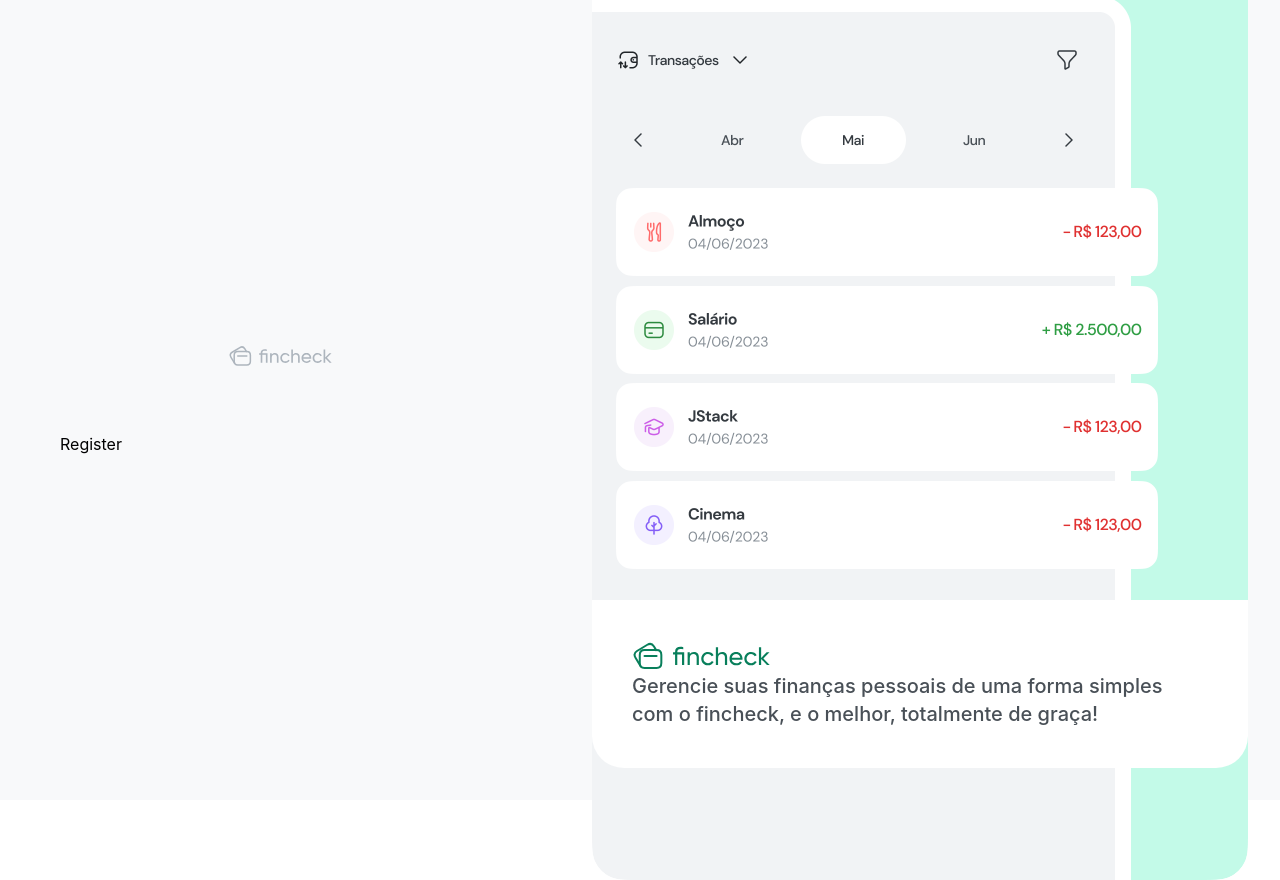
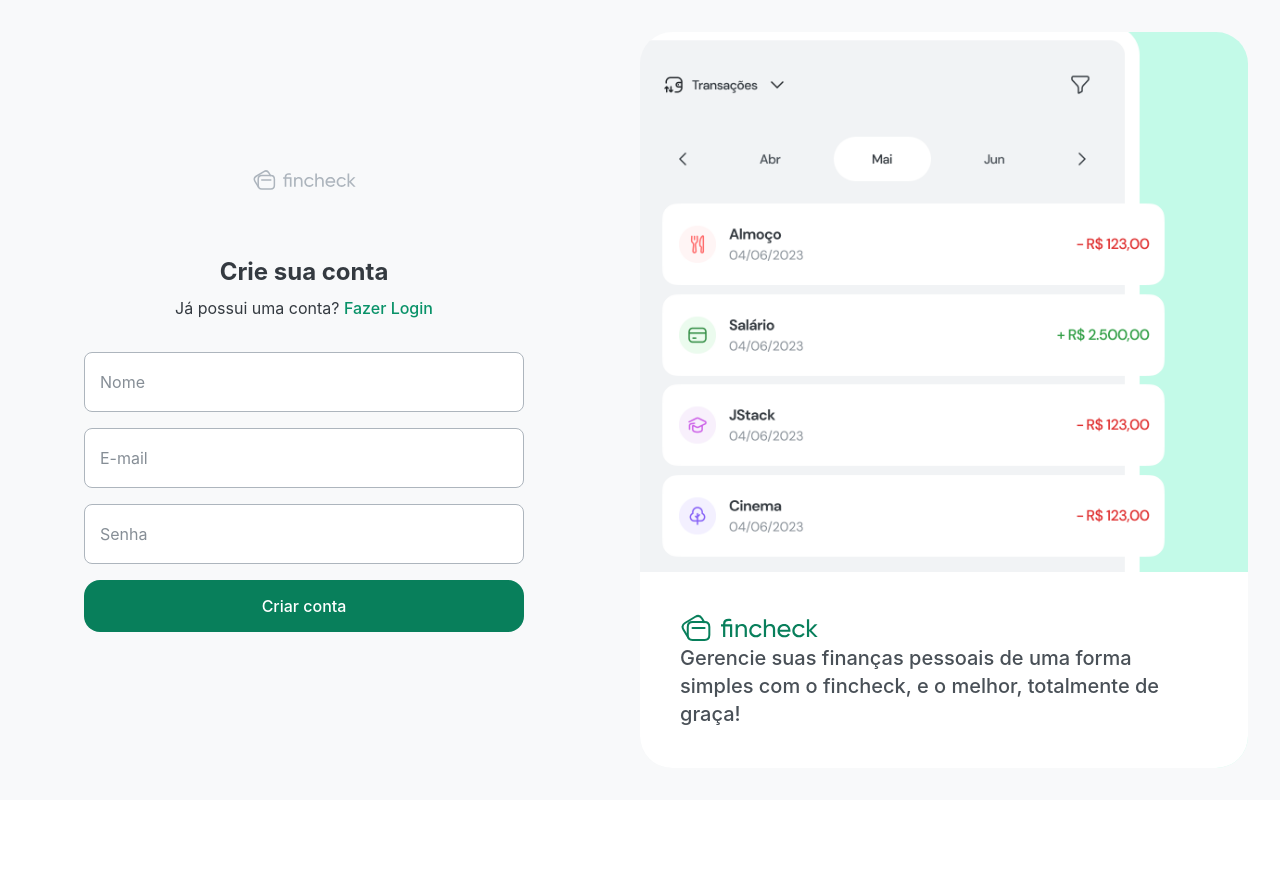
Before and after one commit to RenanLuca/fincheck-frontend, a React (Vite) app: page /register in a window 1280 px wide. After the commit the page ends 800 px from the top, so only its background shows below. Built offline with nearby package versions, Linux system fonts and the light colour scheme.

Commit message:
feat: create auth form design and validation

```diff
--- a/package.json
+++ b/package.json
@@ -10,11 +10,14 @@
     "preview": "vite preview"
   },
   "dependencies": {
+    "@hookform/resolvers": "^5.4.0",
     "@tailwindcss/vite": "^4.3.3",
     "react": "^19.2.7",
     "react-dom": "^19.2.7",
+    "react-hook-form": "^7.81.0",
     "react-router": "^8.2.0",
-    "tailwindcss": "^4.3.3"
+    "tailwindcss": "^4.3.3",
+    "zod": "^4.4.3"
   },
   "devDependencies": {
     "@eslint/js": "^10.0.1",
--- /dev/null
+++ b/src/schemas/loginSchema.ts
@@ -0,0 +1,11 @@
+import { z } from "zod";
+
+export const loginSchema = z.object({
+  email: z
+    .string()
+    .min(1, "E-mail é obrigatório")
+    .email("Informe um e-mail válido"),
+  password: z.string().min(1, "Senha é obrigatória"),
+});
+
+export type LoginSchema = z.infer<typeof loginSchema>;
--- /dev/null
+++ b/src/schemas/registerSchema.ts
@@ -0,0 +1,12 @@
+import { z } from "zod";
+
+export const registerSchema = z.object({
+  name: z.string().min(1, "Nome é obrigatório"),
+  email: z
+    .string()
+    .min(1, "E-mail é obrigatório")
+    .email("Informe um e-mail válido"),
+  password: z.string().min(8, "Senha deve ter no mínimo 8 caracteres"),
+});
+
+export type RegisterSchema = z.infer<typeof registerSchema>;
--- /dev/null
+++ b/src/view/components/auth/AuthCard.tsx
@@ -0,0 +1,28 @@
+import type { ReactNode } from "react";
+import { Link } from "react-router";
+
+interface AuthCardProps {
+  title: string;
+  subtitle: string;
+  linkText: string;
+  linkTo: string;
+  children: ReactNode;
+}
+
+export function AuthCard({ title, subtitle, linkText, linkTo, children }: AuthCardProps) {
+  return (
+    <div className="flex flex-col gap-8">
+      <div className="flex flex-col items-center gap-2 text-center">
+        <h1 className="text-2xl font-bold text-gray-800">{title}</h1>
+        <p className="text-gray-800">
+          {subtitle}{" "}
+          <Link to={linkTo} className="font-medium text-teal-800 hover:underline">
+            {linkText}
+          </Link>
+        </p>
+      </div>
+
+      {children}
+    </div>
+  );
+}
--- /dev/null
+++ b/src/view/components/ui/Button.tsx
@@ -0,0 +1,12 @@
+import type { ComponentProps } from "react";
+
+interface ButtonProps extends ComponentProps<'button'> {}
+
+export function Button(props: ButtonProps) {
+  return (
+    <button
+      {...props}
+      className="h-13 w-full rounded-2xl cursor-pointer bg-teal-900 font-medium text-white transition-colors hover:bg-teal-800 disabled:cursor-not-allowed disabled:opacity-50"
+    />
+  );
+}
--- /dev/null
+++ b/src/view/components/ui/Input.tsx
@@ -0,0 +1,38 @@
+import { forwardRef, useId, type ComponentProps, } from "react";
+
+interface InputProps extends ComponentProps<'input'> {
+  label: string;
+  error?: string;
+}
+
+export const Input = forwardRef<HTMLInputElement, InputProps>(
+  ({ id, label, error, ...props }, ref) => {
+    const reactId = useId();
+    const inputId = id ?? reactId;
+
+    return (
+      <div>
+        <div className="relative">
+          <input
+            {...props}
+            ref={ref}
+            id={inputId}
+            placeholder=" "
+            className={`peer h-15 w-full rounded-lg border bg-white px-4 pt-4 text-gray-800 outline-none transition-colors focus:border-gray-800 ${error ? "border-red-500" : "border-gray-500"}`}
+          />
+
+          <label
+            htmlFor={inputId}
+            className="pointer-events-none absolute left-4 top-1/2 -translate-y-1/2 text-gray-600 transition-all peer-focus:top-3 peer-focus:translate-y-0 peer-focus:text-xs peer-not-placeholder-shown:top-3 peer-not-placeholder-shown:translate-y-0 peer-not-placeholder-shown:text-xs"
+          >
+            {label}
+          </label>
+        </div>
+
+        {error && <p className="mt-1 text-sm text-red-600">{error}</p>}
+      </div>
+    );
+  },
+);
+
+Input.displayName = "Input";
--- a/src/view/layouts/AuthLayout.tsx
+++ b/src/view/layouts/AuthLayout.tsx
@@ -1,10 +1,10 @@
 import { Outlet } from "react-router";
-import { Logo } from "../components/Logo";
+import { Logo } from "../components/shared/Logo";
 import loginIllustrationImg from "../../assets/login-illustration.png";
 
 export function AuthLayout() {
   return (
-    <div className="flex w-full h-full">
+    <div className="flex w-full h-screen">
       <div className="flex-1 h-full flex items-center justify-center flex-col gap-16">
         <Logo className="h-6 text-gray-500" />
         <div className="w-full max-w-126 px-8">
@@ -12,14 +12,15 @@
         </div>
       </div>
 
-      <div className="w-180 h-full p-8 justify-center items-center relative hidden lg:flex shrink-0">
+      <div className="flex-1 h-full p-8 justify-center items-center hidden lg:flex">
+        <div className="relative h-full w-full max-w-164">
           <img
             src={loginIllustrationImg}
             alt=""
-          className="w-164 h-240 object-cover select-none rounded-4xl shrink-0"
+            className="h-full w-full select-none rounded-4xl object-cover"
           />
 
-        <div className="w-164 bottom-8 bg-white p-10 absolute rounded-b-4xl">
+          <div className="absolute inset-x-0 bottom-0 bg-white p-10 rounded-b-4xl">
             <Logo className="h-8 text-teal-900" />
             <p className="text-gray-700 font-medium text-xl">
               Gerencie suas finanças pessoais de uma forma simples com o fincheck,
@@ -28,5 +29,6 @@
           </div>
         </div>
       </div>
+    </div>
   );
 }
--- a/src/view/pages/Login/index.tsx
+++ b/src/view/pages/Login/index.tsx
@@ -1,7 +1,34 @@
+import { AuthCard } from "../../components/auth/AuthCard";
+import { Button } from "../../components/ui/Button";
+import { Input } from "../../components/ui/Input";
+import { useLoginController } from "./useLoginController";
+
 export function Login() {
+  const { register, errors, handleSubmit } = useLoginController();
+
   return (
-    <div>
-      <h1>Login</h1>
-    </div>
-  )
+    <AuthCard
+      title="Entre em sua conta"
+      subtitle="Novo por aqui?"
+      linkText="Crie uma conta"
+      linkTo="/register"
+    >
+      <form className="flex flex-col gap-4" onSubmit={handleSubmit}>
+        <Input
+          type="email"
+          label="E-mail"
+          error={errors.email?.message}
+          {...register("email")}
+        />
+        <Input
+          type="password"
+          label="Senha"
+          error={errors.password?.message}
+          {...register("password")}
+        />
+
+        <Button type="submit">Entrar</Button>
+      </form>
+    </AuthCard>
+  );
 }
--- /dev/null
+++ b/src/view/pages/Login/useLoginController.ts
@@ -0,0 +1,20 @@
+import { zodResolver } from "@hookform/resolvers/zod";
+import { useForm } from "react-hook-form";
+import { loginSchema, type LoginSchema } from "../../../schemas/loginSchema";
+
+export function useLoginController() {
+  const {
+    register,
+    handleSubmit: hookFormHandleSubmit,
+    formState: { errors },
+  } = useForm<LoginSchema>({
+    resolver: zodResolver(loginSchema),
+  });
+
+  const handleSubmit = hookFormHandleSubmit((data) => {
+    // TODO: enviar para a API
+    console.log(data);
+  });
+
+  return { register, errors, handleSubmit };
+}
--- a/src/view/pages/Register/index.tsx
+++ b/src/view/pages/Register/index.tsx
@@ -1,7 +1,40 @@
+import { AuthCard } from "../../components/auth/AuthCard";
+import { Button } from "../../components/ui/Button";
+import { Input } from "../../components/ui/Input";
+import { useRegisterController } from "./useRegisterController";
+
 export function Register() {
+  const { register, errors, handleSubmit } = useRegisterController();
+
   return (
-    <div>
-      <h1>Register</h1>
-    </div>
-  )
+    <AuthCard
+      title="Crie sua conta"
+      subtitle="Já possui uma conta?"
+      linkText="Fazer Login"
+      linkTo="/login"
+    >
+      <form className="flex flex-col gap-4" onSubmit={handleSubmit}>
+        <Input
+          type="text"
+          label="Nome"
+          error={errors.name?.message}
+          {...register("name")}
+        />
+        <Input
+          type="email"
+          label="E-mail"
+          error={errors.email?.message}
+          {...register("email")}
+        />
+        <Input
+          type="password"
+          label="Senha"
+          error={errors.password?.message}
+          {...register("password")}
+        />
+
+        <Button type="submit">Criar conta</Button>
+      </form>
+    </AuthCard>
+  );
 }
--- /dev/null
+++ b/src/view/pages/Register/useRegisterController.ts
@@ -0,0 +1,20 @@
+import { zodResolver } from "@hookform/resolvers/zod";
+import { useForm } from "react-hook-form";
+import { registerSchema, type RegisterSchema } from "../../../schemas/registerSchema";
+
+export function useRegisterController() {
+  const {
+    register,
+    handleSubmit: hookFormHandleSubmit,
+    formState: { errors },
+  } = useForm<RegisterSchema>({
+    resolver: zodResolver(registerSchema),
+  });
+
+  const handleSubmit = hookFormHandleSubmit((data) => {
+    // TODO: enviar para a API
+    console.log(data);
+  });
+
+  return { register, errors, handleSubmit };
+}
```
Also changed, not shown: src/view/components/shared/Logo.tsx (renamed from src/view/components/Logo.tsx), 1 other file (tests, documents, lock files or other folders). Lines whose indentation alone changed are shown as unchanged.
